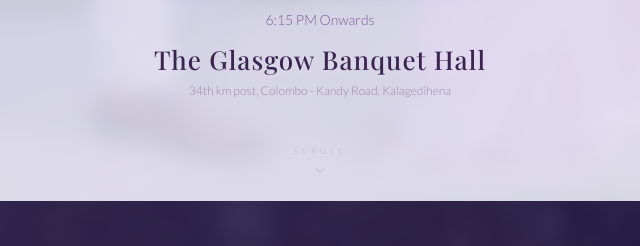
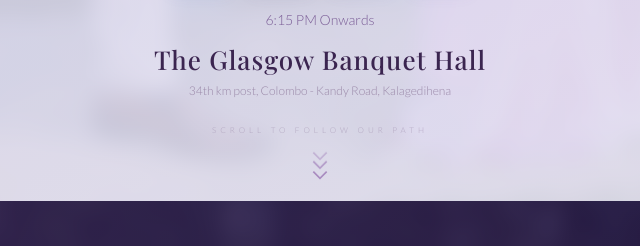
Before and after one commit to minura986/wedding-invitation, a React app: page invitation-muslim.html in a window 1280 px wide. Shown: the part 1280-1526 px from the top of the page, 320-960 px from the left. Built offline with nearby package versions, Linux system fonts and the light colour scheme; a web font is replaced by a local one.

Commit message:
Add sequential animated scroll-down arrows to both invitations

```diff
--- a/invitation-muslim.html
+++ b/invitation-muslim.html
@@ -510,16 +510,14 @@
 
     .scroll-cue {
       position: absolute;
-      bottom: 28px;
+      bottom: 20px;
       left: 50%;
       transform: translateX(-50%);
       z-index: 3;
       display: flex;
       flex-direction: column;
       align-items: center;
-      gap: 6px;
-      opacity: 0.45;
-      animation: bounce 2.5s ease infinite 2s;
+      gap: 2px;
     }
 
     .scroll-cue span {
@@ -527,16 +525,50 @@
       letter-spacing: 4px;
       text-transform: uppercase;
       color: var(--muted);
-    }
-
-    .scroll-cue svg {
-      width: 16px;
-      height: 16px;
-      stroke: var(--muted);
+      margin-bottom: 8px;
+      opacity: 0.6;
+    }
+
+    .scroll-arrows {
+      display: flex;
+      flex-direction: column;
+      align-items: center;
+      gap: -4px;
+    }
+
+    .scroll-arrows svg {
+      width: 20px;
+      height: 12px;
+      stroke: var(--lavender-mid);
       fill: none;
-    }
-
-    /* ══════════════════════ VIDEO ══════════════════════ */
+      stroke-width: 2;
+      opacity: 0;
+      animation: arrowScroll 2s infinite;
+    }
+
+    .scroll-arrows svg:nth-child(2) {
+      animation-delay: 0.2s;
+    }
+
+    .scroll-arrows svg:nth-child(3) {
+      animation-delay: 0.4s;
+    }
+
+    /* ══════════════════════ ANIMATIONS ══════════════════════ */
+    @keyframes arrowScroll {
+      0% {
+        opacity: 0;
+        transform: translateY(-5px);
+      }
+      30% {
+        opacity: 1;
+        transform: translateY(0);
+      }
+      100% {
+        opacity: 0;
+        transform: translateY(10px);
+      }
+    }
     .video-section {
       background: linear-gradient(135deg, var(--plum-dark) 0%, #2a1740 50%, var(--plum-dark) 100%);
       padding: 90px 24px;
@@ -1369,10 +1401,12 @@
     </div>
 
     <div class="scroll-cue">
-      <span>Scroll</span>
-      <svg viewBox="0 0 24 24" stroke-width="1.5">
-        <polyline points="6 9 12 15 18 9" />
-      </svg>
+      <span>Scroll To Follow Our Path</span>
+      <div class="scroll-arrows">
+        <svg viewBox="0 0 24 12"><polyline points="4 2 12 10 20 2" /></svg>
+        <svg viewBox="0 0 24 12"><polyline points="4 2 12 10 20 2" /></svg>
+        <svg viewBox="0 0 24 12"><polyline points="4 2 12 10 20 2" /></svg>
+      </div>
     </div>
   </header>
 
```
Also changed, not shown: invitation.html (+51 -17 lines).
